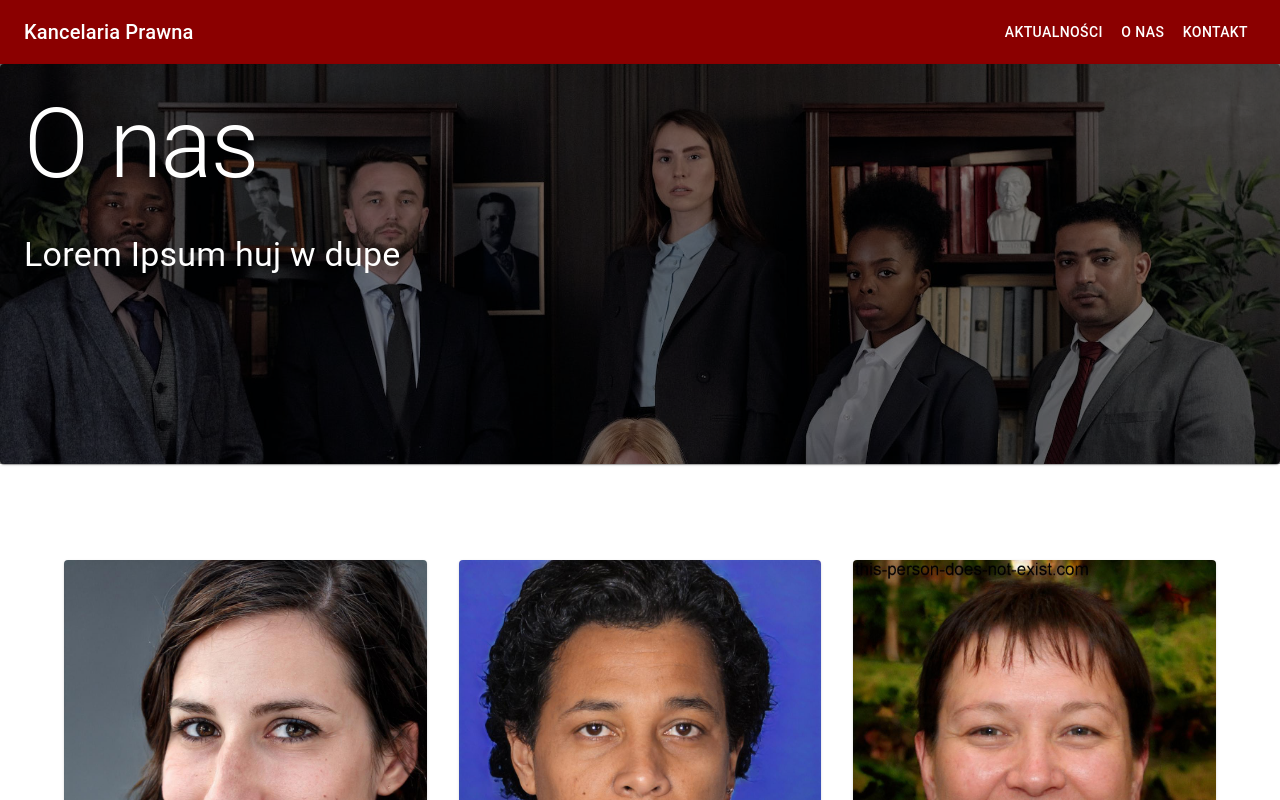
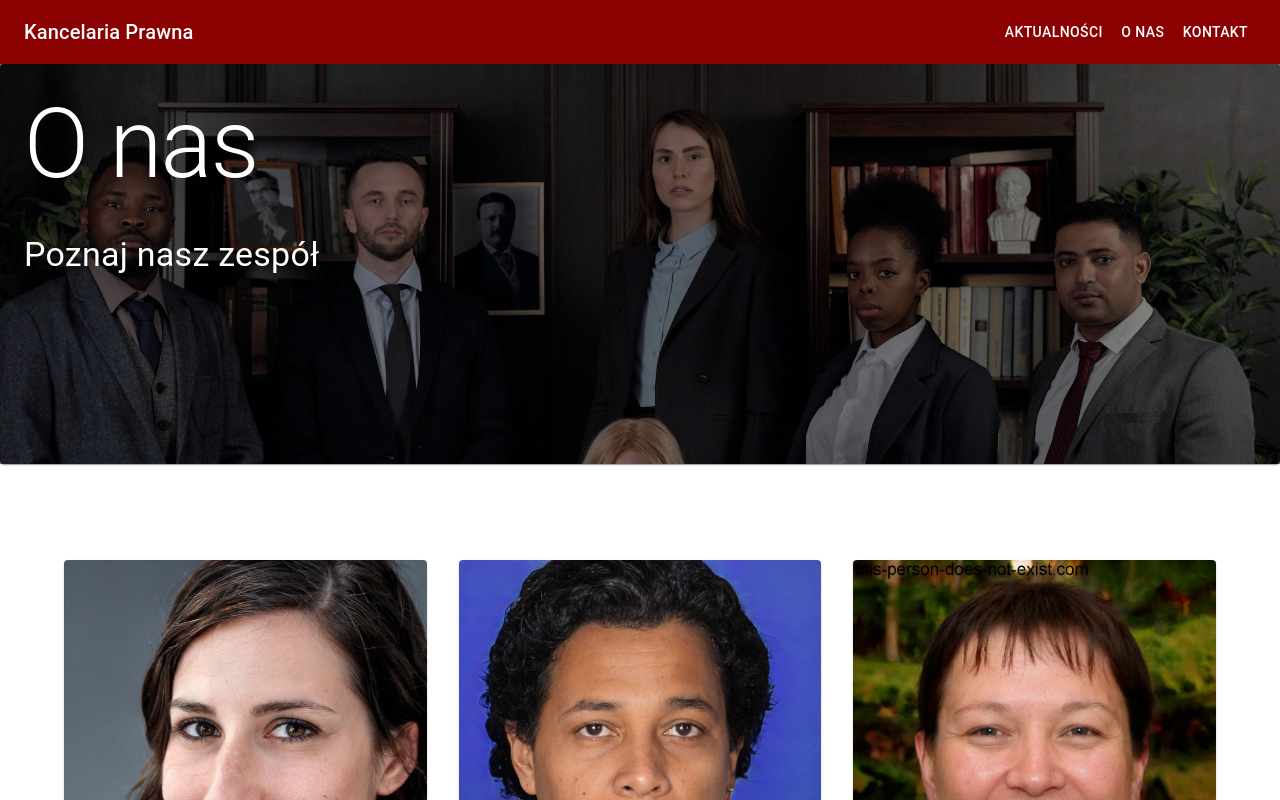
Before and after one commit to Piggey/marketing, a React (Vite) app: page /about in a window 1280 px wide. Shown: the top 800 px of the page. Built offline with nearby package versions, Linux system fonts and the light colour scheme.

Commit message:
hero descriptions for pages

```diff
--- a/src/pages/About.jsx
+++ b/src/pages/About.jsx
@@ -6,7 +6,7 @@ import Hero from "../components/Hero";
 export default function About() {
   return (
     <>
-      <Hero imgSrc="src/assets/about.jpeg" imgYOffset="26%" title="O nas" description="Lorem Ipsum huj w dupe" />
+      <Hero imgSrc="src/assets/about.jpeg" imgYOffset="26%" title="O nas" description="Poznaj nasz zespół" />
       <Container sx={{ py: 8 }}>
         <Grid container spacing={4}>
           {team.map((member) => (
--- a/src/pages/Contact.jsx
+++ b/src/pages/Contact.jsx
@@ -3,7 +3,7 @@ import Hero from "../components/Hero";
 export default function Contact() {
   return (
     <>
-      <Hero imgSrc="src/assets/contact.jpg" title="Kontakt" description="Lorem Ipsum huj w dupe" />
+      <Hero imgSrc="src/assets/contact.jpg" title="Kontakt" />
       <div>Kontakt</div>
     </>
   );
--- a/src/pages/News.jsx
+++ b/src/pages/News.jsx
@@ -6,7 +6,7 @@ import Hero from "../components/Hero";
 export default function News() {
   return (
     <>
-      <Hero imgSrc="src/assets/news.jpg" imgYOffset={"47%"} title="Aktualności" description="Lorem Ipsum huj w dupe" />
+      <Hero imgSrc="src/assets/news.jpg" imgYOffset={"47%"} title="Aktualności" />
       <Grid container spacing={5} sx={{ mt: 3, ml: 5 }}>
         {articles.map((article) => (
           <Article key={article} author={article.author} title={article.title} content={article.content} date={article.date} tags={article.tags} />
```
